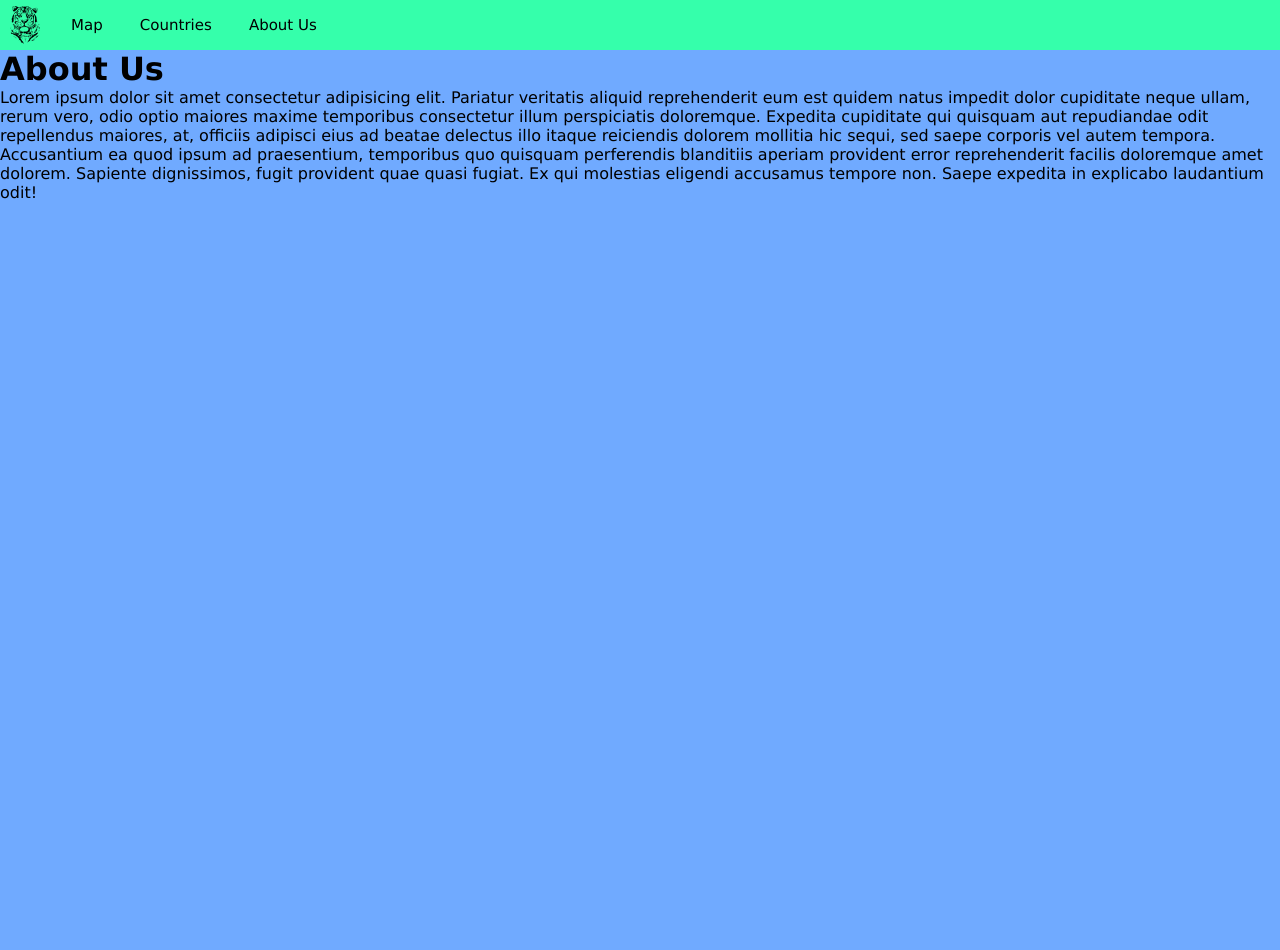
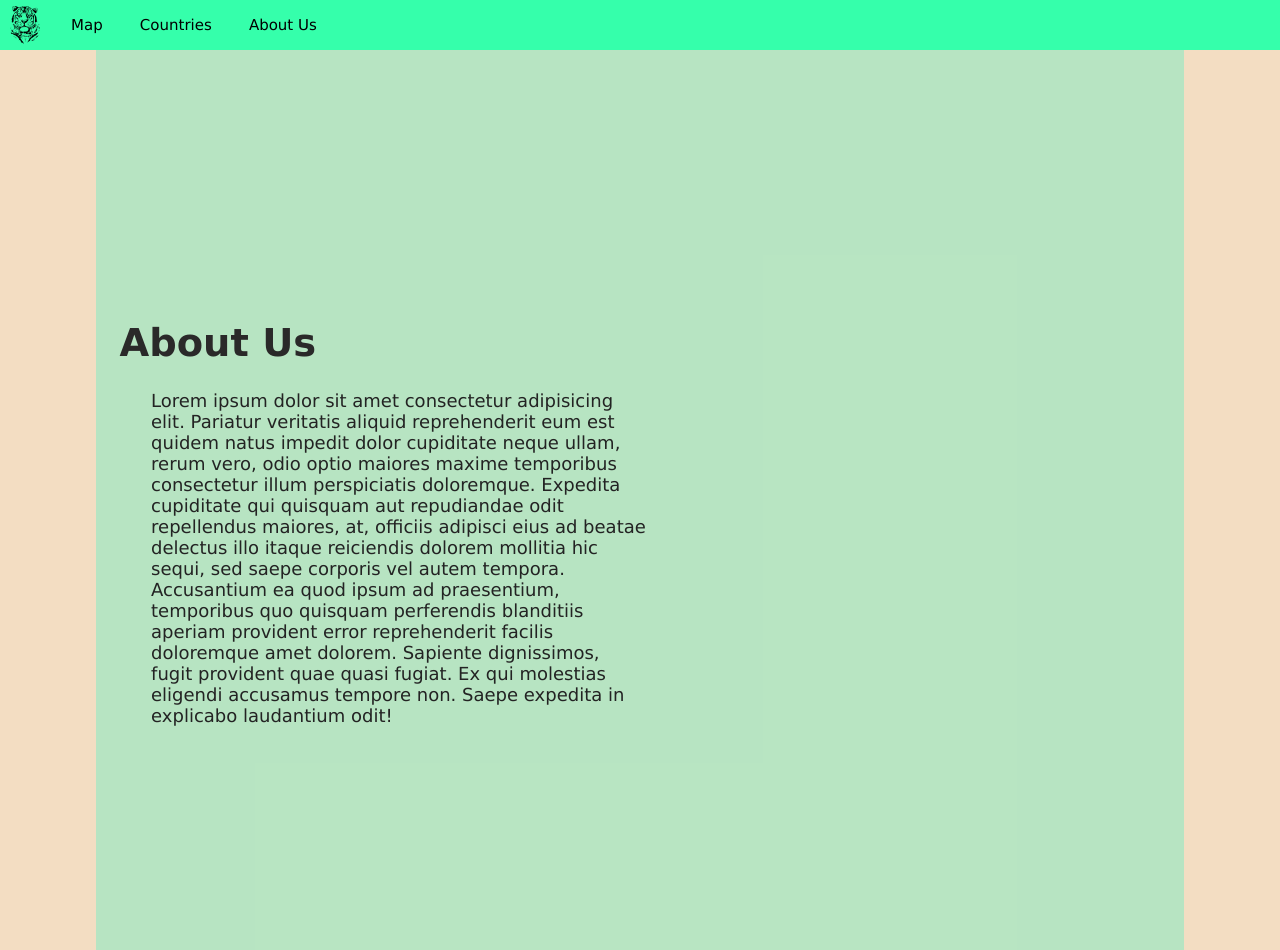
Before and after one commit to poyrazbahcivan/World-Data, a plain HTML site: page about.html in a window 1280 px wide. Before the commit the page ends 800 px from the top, so only its background shows below. Drawn offline with Linux system fonts and the light colour scheme.

Commit message:
Update style.css
about us cssleri coutry ve map kısımlarında bazı class isimlerine dikkat etmek gerek

```diff
--- a/style.css
+++ b/style.css
@@ -54,3 +54,45 @@ g:hover path{
 .logo a{
     text-decoration: none;
 }
+
+
+.gnl{
+    width: 100%;
+    min-height: 100vh;
+    background-color: rgb(243, 221, 194);
+}
+
+
+
+.orta {
+    width: 85%;
+    min-height: 100vh;
+    display: block;
+    margin: auto;
+    padding-top: 100px;
+    background-color: #a8e7c2c8;
+}
+
+.content {
+    position: absolute;
+    float: none;
+    width: 43%;
+    top: 40%;
+}
+
+.content .title {
+    width: 40%;
+    height: 70px;
+    text-align: right;
+    font-size: larger;
+    color: rgb(42, 41, 41);
+    font-family: 'Segoe UI', Tahoma, Geneva, Verdana, sans-serif;
+}
+
+.content .about {
+    color: rgb(35, 35, 35);
+    font-family: 'Segoe UI', Tahoma, Geneva, Verdana, sans-serif;
+    font-size: 18px;
+    float: right;
+    width: 90%;
+}
```
